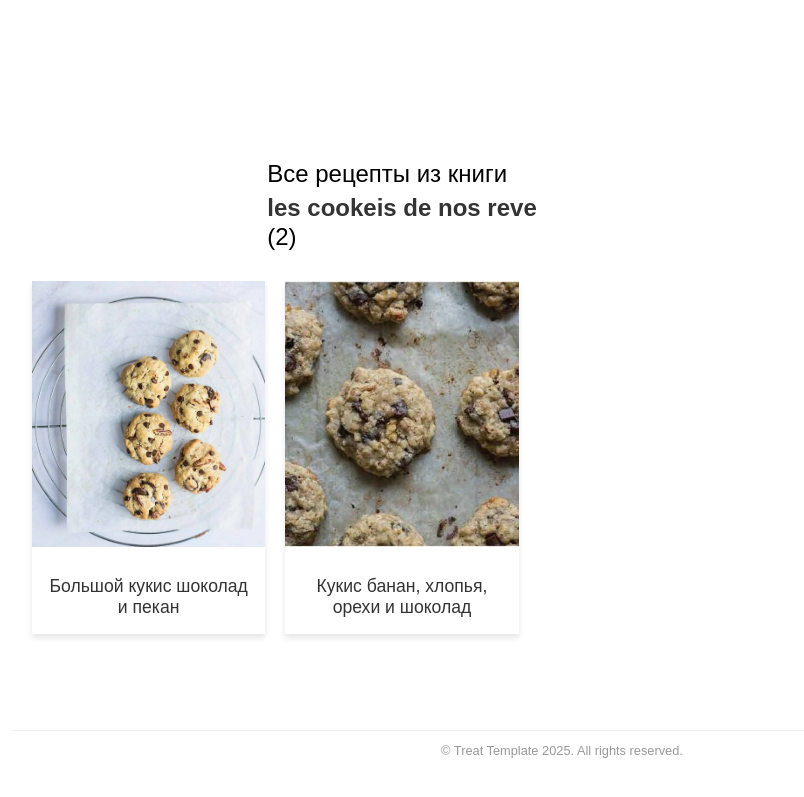
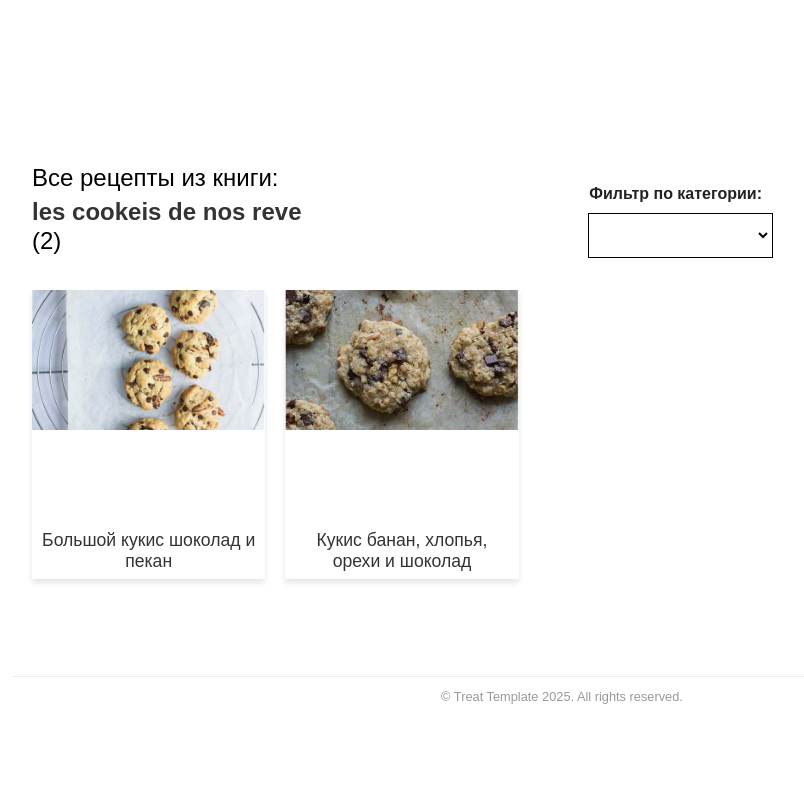
Before and after one commit to Helga1970/new-site, a Jekyll site: the page built from all-recipes-from-book/les-cookeis-de-nos-reve/index.md, in a window 1280 px wide. Shown: the top 797 px of the page, without its empty margins (78-882 px from the left). Built offline with Jekyll 4.4.1, drawn with Linux system fonts in a browser that asks for light colours; nearby versions of some CDN libraries; some web fonts are replaced.

Commit message:
Update all-recipes-from-book.html

```diff
--- a/_layouts/all-recipes-from-book.html
+++ b/_layouts/all-recipes-from-book.html
@@ -4,13 +4,19 @@ permalink: /all-recipes-from-book/index.html
 ---
 
 <div class="book-page-container">
-  <div class="book-page-header">
-    <h1 class="book-title-heading">
-  Все рецепты из книги
-  <span id="book-name" class="book-name"></span>
-  (<span id="recipes-count">0</span>)
-</h1>
+  <div class="header-controls">
+  <h1 class="book-title-heading">
+    Все рецепты из книги:
+    <span id="book-name" class="book-name"></span>
+    (<span id="recipes-count">0</span>)
+  </h1>
+  <div class="filter-container">
+    <label for="category-filter">Фильтр по категории:</label>
+    <select id="category-filter">
+      <option value="all">Все</option>
+    </select>
   </div>
+</div>
   <div id="recipes-grid" class="recipe-grid"></div>
 </div>
 
@@ -62,11 +68,25 @@ document.addEventListener("DOMContentLoaded", async function () {
 <style>
 .book-page-container { padding: 20px; }
 .book-page-header {
+  text-align: center;
+  margin-bottom: 20px;
+}
+.header-controls {
   display: flex;
-  justify-content: center;
+  flex-direction: column;
   align-items: center;
+  gap: 15px;
   margin-bottom: 30px;
-  position: relative;
+}
+@media (min-width: 768px) {
+  .header-controls {
+    flex-direction: row;
+    justify-content: space-between;
+  }
+}
+.filter-container label {
+  font-weight: bold;
+  margin-right: 10px;
 }
 .book-title-heading {
   font-size: 1.5em;
@@ -138,4 +158,57 @@ document.addEventListener("DOMContentLoaded", async function () {
 @media (min-width: 769px) and (max-width: 1200px) {
   .recipe-grid { grid-template-columns: repeat(auto-fill, minmax(180px, 1fr)); }
 }
+.book-title-heading .book-name {
+  display: block;
+  margin-top: 5px;
+  font-weight: bold;
+  color: #333;
+}
+.recipe-grid {
+  display: grid;
+  grid-template-columns: repeat(auto-fill, minmax(200px, 1fr));
+  gap: 20px;
+}
+.recipe-card {
+  overflow: hidden;
+  box-shadow: 0 4px 6px rgba(0,0,0,0.1);
+  transition: transform 0.2s, box-shadow 0.2s;
+}
+.recipe-card:hover {
+  transform: translateY(-5px);
+  box-shadow: 0 6px 12px rgba(0,0,0,0.15);
+}
+.recipe-card a {
+  display: block;
+  text-decoration: none;
+  color: inherit;
+}
+.recipe-image-wrapper {
+  width: 100%;
+  padding-top: 100%;
+  position: relative;
+}
+.recipe-image-wrapper img {
+  position: absolute;
+  top: 0;
+  left: 0;
+  width: 100%;
+  height: 60%;
+  object-fit: cover;
+}
+.recipe-title-box {
+  padding: 7px;
+  text-align: center;
+}
+.recipe-title {
+  font-size: 1.1em;
+  margin: 0;
+  color: #333;
+}
+@media (max-width: 768px) {
+  .recipe-grid { grid-template-columns: 1fr; }
+}
+@media (min-width: 769px) and (max-width: 1200px) {
+  .recipe-grid { grid-template-columns: repeat(auto-fill, minmax(180px, 1fr)); }
+}
 </style>
```
